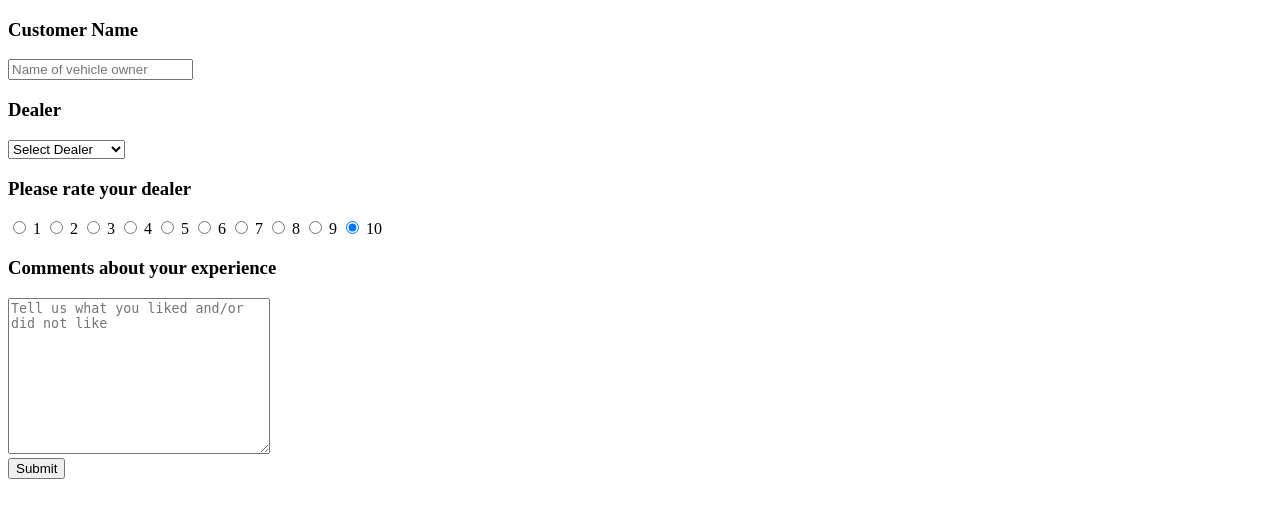
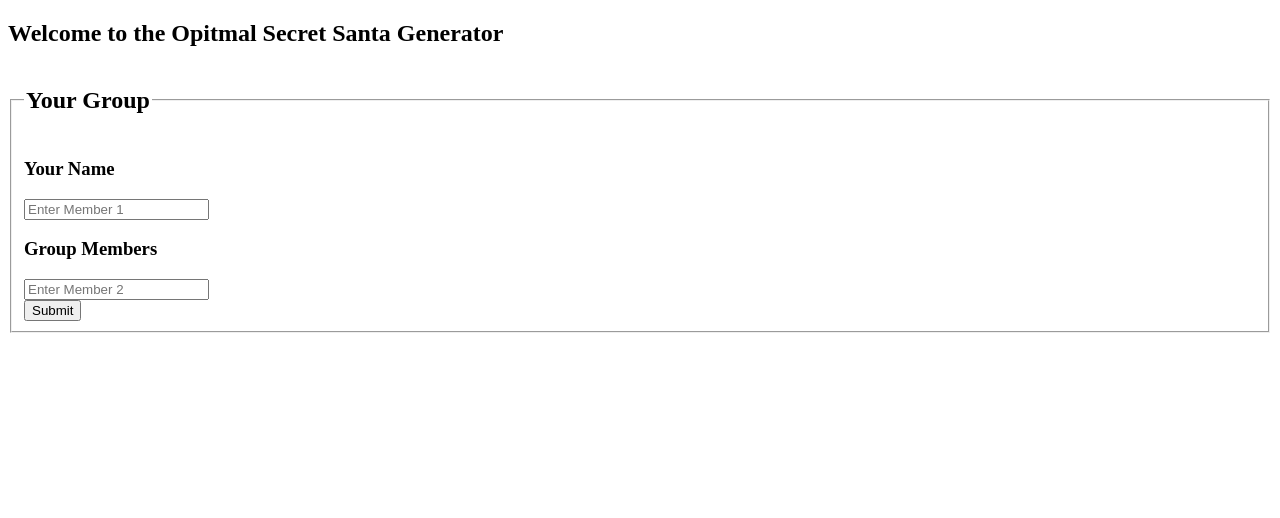
Before and after one commit to todokku/SecretSanta, a Flask app: template templates/index.html in a window 1280 px wide. Shown: the top 518 px of the page. Run offline with Flask 2, Linux system fonts and the light colour scheme; the template is opened without the code that fills it, so the values that code supplies are empty.

Commit message:
updating frontend

```diff
--- a/app.py
+++ b/app.py
@@ -4,7 +4,7 @@ from send_mail import send_mail
 
 app = Flask(__name__)
 
-ENV = 'prod'
+ENV = 'dev'
 
 if ENV == 'dev':
     app.debug = True
@@ -53,7 +53,7 @@ def submit():
             data = Feedback(customer, dealer, rating, comments)
             db.session.add(data)
             db.session.commit()
-            send_mail(customer, dealer, rating, comments)
+            # send_mail(customer, dealer, rating, comments)
             return render_template('success.html')
         else:
             return render_template('index.html', message='You have already submitted feedback')
--- a/templates/index.html
+++ b/templates/index.html
@@ -7,56 +7,28 @@
     <meta name="description" content="" />
     <meta name="viewport" content="width=device-width, initial-scale=1" />
     <link rel="stylesheet" href="#" />
+    <script src="https://cdnjs.cloudflare.com/ajax/libs/jquery/3.4.1/jquery.min.js"></script>
   </head>
   <body>
     <div class="container">
+      <h2>Welcome to the Opitmal Secret Santa Generator</h2>
       <!-- <img src="../static/logo.png" alt="Lexus" class="logo" /> -->
-      {% if message %}
+      <!-- {% if message %}
       <p class="message">{{ message | safe }}</p>
-      {% endif %}
+      {% endif %} -->
       <form action="/submit" method="POST">
-        <div class="form-group">
-          <h3>Customer Name</h3>
-          <input
-            type="text"
-            name="customer"
-            placeholder="Name of vehicle owner"
-          />
-        </div>
-        <div class="form-group">
-          <h3>Dealer</h3>
-          <select name="dealer">
-            <option value="">Select Dealer</option>
-            <option value="Tom Smith">Tom Smith</option>
-            <option value="Karen Swanson">Karen Swanson</option>
-            <option value="Jim Johnson">Jim Johnson</option>
-            <option value="Shauna Gifford">Shauna Gifford</option>
-          </select>
-        </div>
-        <div class="form-group">
-          <h3>Please rate your dealer</h3>
-          <input type="radio" name="rating" value="1" /> 1
-          <input type="radio" name="rating" value="2" /> 2
-          <input type="radio" name="rating" value="3" /> 3
-          <input type="radio" name="rating" value="4" /> 4
-          <input type="radio" name="rating" value="5" /> 5
-          <input type="radio" name="rating" value="6" /> 6
-          <input type="radio" name="rating" value="7" /> 7
-          <input type="radio" name="rating" value="8" /> 8
-          <input type="radio" name="rating" value="9" /> 9
-          <input type="radio" name="rating" value="10" checked /> 10
-        </div>
-        <div class="form-group">
-          <h3>Comments about your experience</h3>
-          <textarea
-            name="comments"
-            id=""
-            cols="30"
-            rows="10"
-            placeholder="Tell us what you liked and/or did not like"
-          ></textarea>
-        </div>
-        <input type="submit" value="Submit" class="btn" />
+        <fieldset>
+          <legend><h2>Your Group</h2></legend>
+          <div class="form-group">
+            <h3>Your Name</h3>
+            <input type="text" name="customer1" placeholder="Enter Member 1" />
+          </div>
+          <div class="form-group">
+            <h3>Group Members</h3>
+            <input type="text" name="customer2" placeholder="Enter Member 2" />
+          </div>
+          <input type="submit" value="Submit" class="btn" />
+        </fieldset>
       </form>
     </div>
   </body>
```
